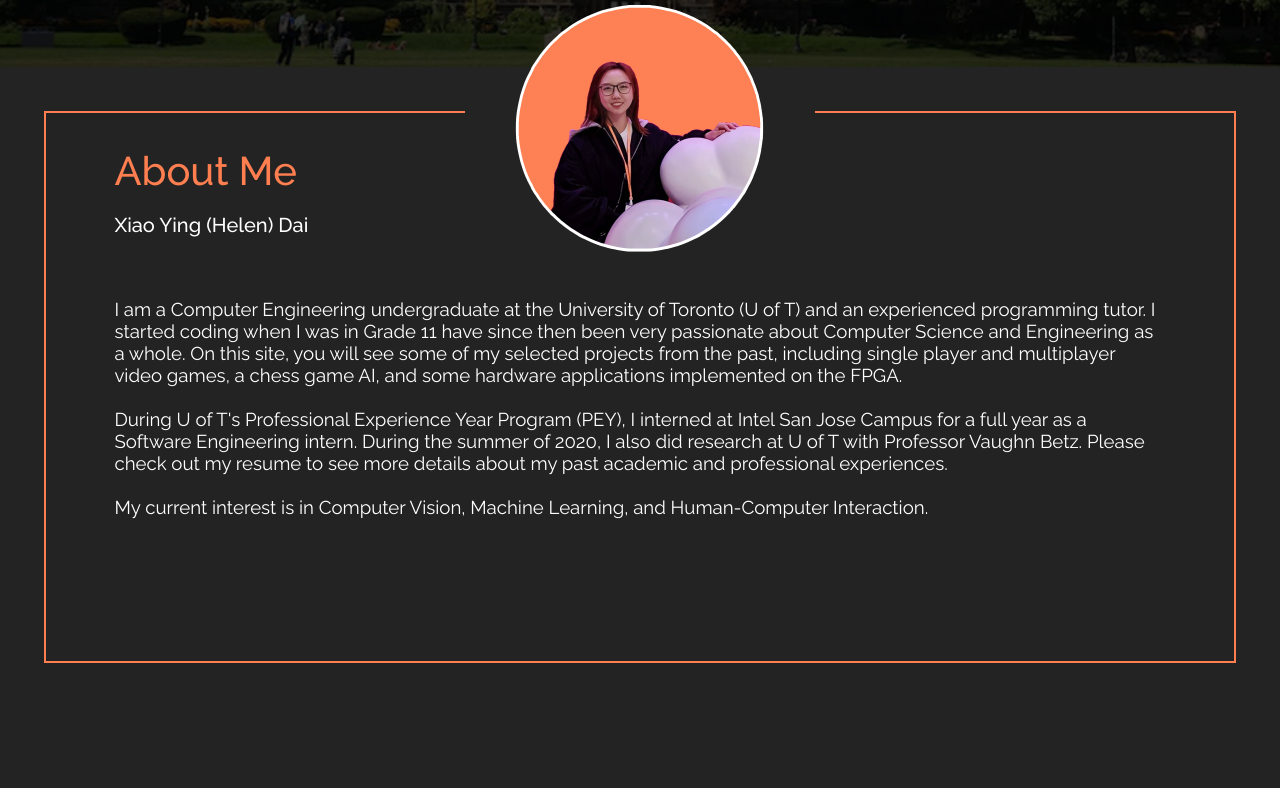
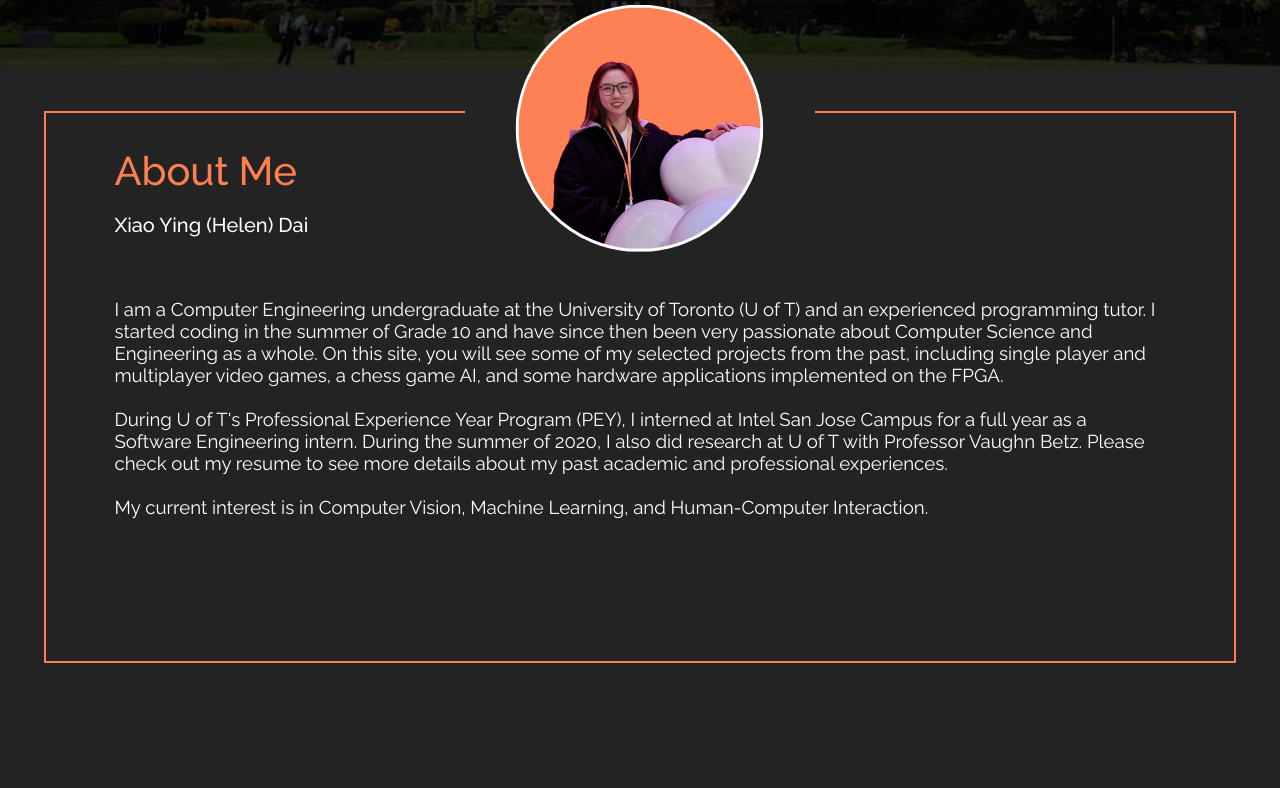
Before and after one commit to helen-23/personal_website, a plain HTML site: page index.html in a window 1280 px wide. Shown: the part 793-1581 px from the top of the page. Drawn offline with Linux system fonts and the light colour scheme.

Commit message:
Fixed about me

```diff
--- a/index.html
+++ b/index.html
@@ -37,7 +37,7 @@
                 </h1>
                 <p>
                     I am a Computer Engineering undergraduate at the University of Toronto (U of T) and an experienced programming tutor.
-                    I started coding when I was in Grade 11 have since then been very passionate about Computer Science
+                    I started coding in the summer of Grade 10 and have since then been very passionate about Computer Science
                     and Engineering as a whole. On this site, you will see some of my selected projects from the past, including single player and
                     multiplayer video games, a chess game AI, and some hardware applications implemented
                     on the FPGA.<br><br>During U of T's Professional Experience Year Program (PEY), I interned at Intel San Jose Campus for a full year
```
